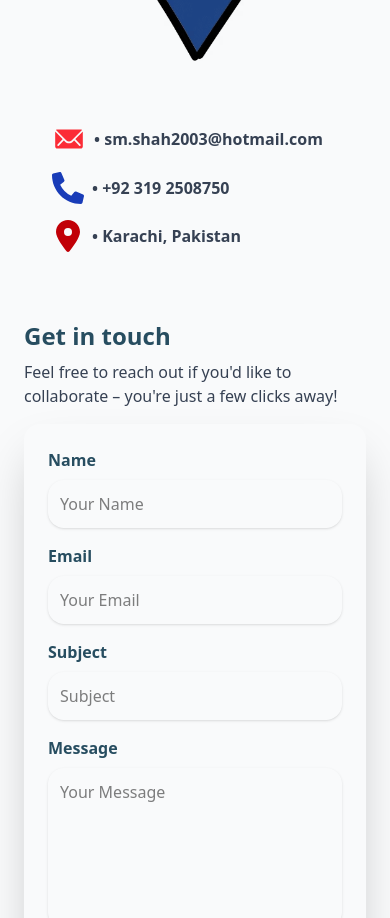
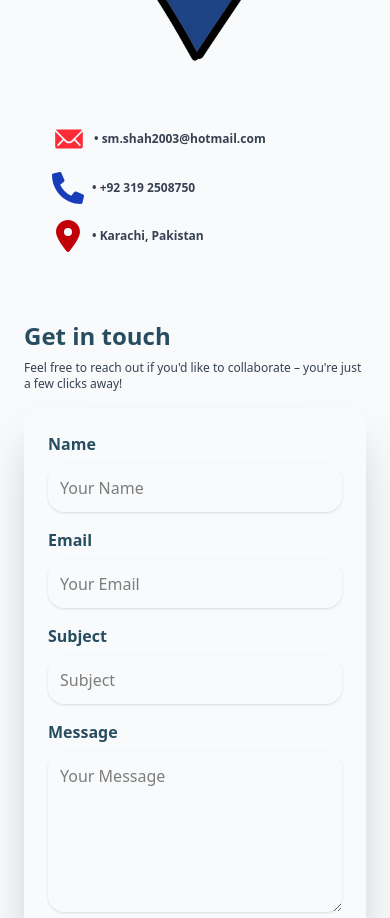
Before and after one commit to smshah121/Portfolio-Website, a React (Vite) app: page / in a window 390 px wide. Shown: the part 7240-8158 px from the top of the page. Built offline with nearby package versions, Linux system fonts and the light colour scheme.

Commit message:
changes saved

```diff
--- a/src/App.jsx
+++ b/src/App.jsx
@@ -643,21 +643,21 @@ function App() {
             <div className="p-5">
               <div className="flex items-center p-2 mt-4">
               <IoIosMail size={34} className="text-red-500" />
-              <h4 className="ml-2 text-gray-700 break-all font-semibold md:text-xl">
+              <h4 className="ml-2 text-xs text-gray-700 break-all font-semibold md:text-xl">
                 • sm.shah2003@hotmail.com
               </h4>
             </div>
 
             <div className="flex items-center p-2">
               <FaPhoneAlt size={32} className="text-blue-800" />
-              <h4 className="ml-2 text-gray-700 font-semibold md:text-xl">
+              <h4 className="ml-2 text-xs text-gray-700 font-semibold md:text-xl">
                 • +92 319 2508750
               </h4>
             </div>
 
             <div className="flex items-center p-2">
               <FaLocationDot size={32} className="text-red-700" />
-              <h4 className="ml-2 text-gray-700 font-semibold md:text-xl">
+              <h4 className="ml-2 text-xs text-gray-700 font-semibold md:text-xl">
                 • Karachi, Pakistan
               </h4>
             </div>
@@ -669,7 +669,7 @@ function App() {
           {/* Right Side - Contact Form */}
           <div className="flex flex-col md:w-1/2">
             <h1 className="text-[#274D60] font-bold text-2xl md:text-3xl">Get in touch</h1>
-            <p className="mt-2 text-gray-700">
+            <p className="mt-2 text-xs md:text-lg md:font-semibold text-gray-700">
               Feel free to reach out if you'd like to collaborate – you're just
               a few clicks away!
             </p>
```
